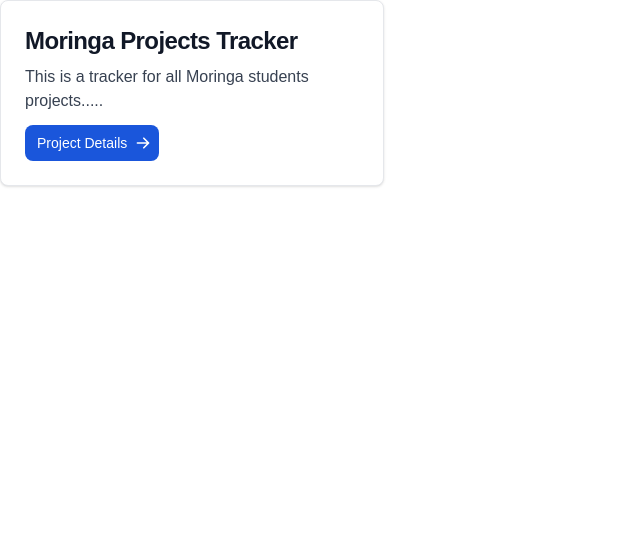
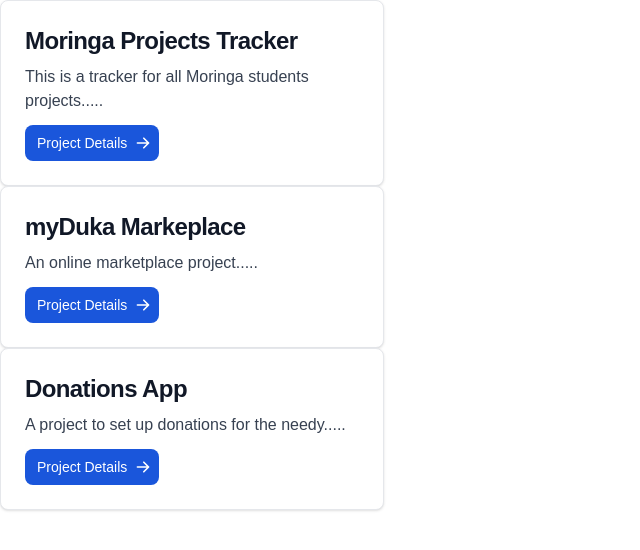
Before and after one commit to kamuyu-fred/ProTracker, a React (Create React App) app in the folder protracker-front/: page / in a window 1280 px wide. Shown: the top 550 px of the page, without its empty margins (0-640 px from the left). Built offline with nearby package versions, Linux system fonts and the light colour scheme; a web font is replaced by a local one.

Commit message:
projects list updated

```diff
--- a/protracker-front/src/components/Projectslist.js
+++ b/protracker-front/src/components/Projectslist.js
@@ -17,6 +17,27 @@
     </a>
 </div>
 
+<div class="max-w-sm p-6 bg-white border border-gray-200 rounded-lg shadow dark:bg-gray-800 dark:border-gray-700">
+    <a href="#">
+        <h5 class="mb-2 text-2xl font-bold tracking-tight text-gray-900 dark:text-white">myDuka Markeplace</h5>
+    </a>
+    <p class="mb-3 font-normal text-gray-700 dark:text-gray-400">An online marketplace project.....</p>
+    <a href="#" class="inline-flex items-center px-3 py-2 text-sm font-medium text-center text-white bg-blue-700 rounded-lg hover:bg-blue-800 focus:ring-4 focus:outline-none focus:ring-blue-300 dark:bg-blue-600 dark:hover:bg-blue-700 dark:focus:ring-blue-800">
+        Project Details
+        <svg aria-hidden="true" class="w-4 h-4 ml-2 -mr-1" fill="currentColor" viewBox="0 0 20 20" xmlns="http://www.w3.org/2000/svg"><path fill-rule="evenodd" d="M10.293 3.293a1 1 0 011.414 0l6 6a1 1 0 010 1.414l-6 6a1 1 0 01-1.414-1.414L14.586 11H3a1 1 0 110-2h11.586l-4.293-4.293a1 1 0 010-1.414z" clip-rule="evenodd"></path></svg>
+    </a>
+</div>
+
+<div class="max-w-sm p-6 bg-white border border-gray-200 rounded-lg shadow dark:bg-gray-800 dark:border-gray-700">
+    <a href="#">
+        <h5 class="mb-2 text-2xl font-bold tracking-tight text-gray-900 dark:text-white">Donations App</h5>
+    </a>
+    <p class="mb-3 font-normal text-gray-700 dark:text-gray-400">A project to set up donations for the needy.....</p>
+    <a href="#" class="inline-flex items-center px-3 py-2 text-sm font-medium text-center text-white bg-blue-700 rounded-lg hover:bg-blue-800 focus:ring-4 focus:outline-none focus:ring-blue-300 dark:bg-blue-600 dark:hover:bg-blue-700 dark:focus:ring-blue-800">
+        Project Details
+        <svg aria-hidden="true" class="w-4 h-4 ml-2 -mr-1" fill="currentColor" viewBox="0 0 20 20" xmlns="http://www.w3.org/2000/svg"><path fill-rule="evenodd" d="M10.293 3.293a1 1 0 011.414 0l6 6a1 1 0 010 1.414l-6 6a1 1 0 01-1.414-1.414L14.586 11H3a1 1 0 110-2h11.586l-4.293-4.293a1 1 0 010-1.414z" clip-rule="evenodd"></path></svg>
+    </a>
+</div>
 </>
 )}
 
```
